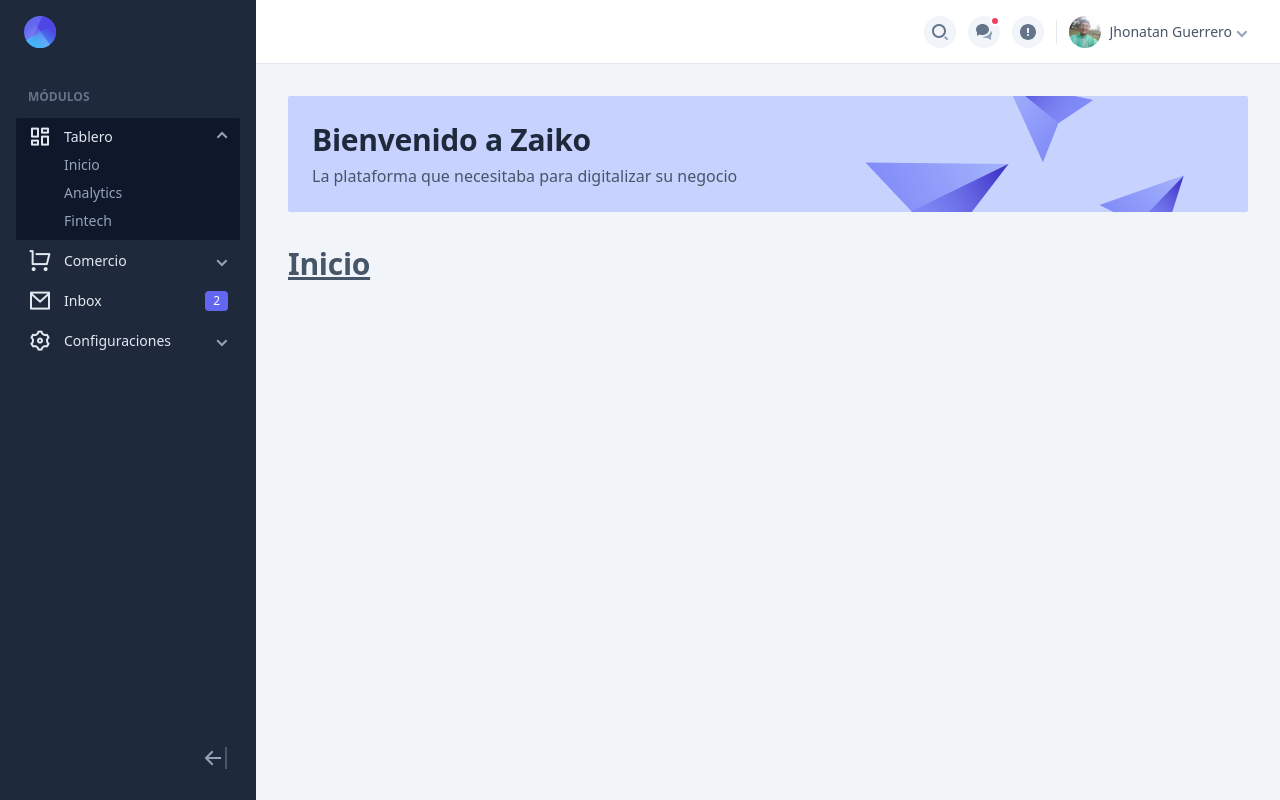
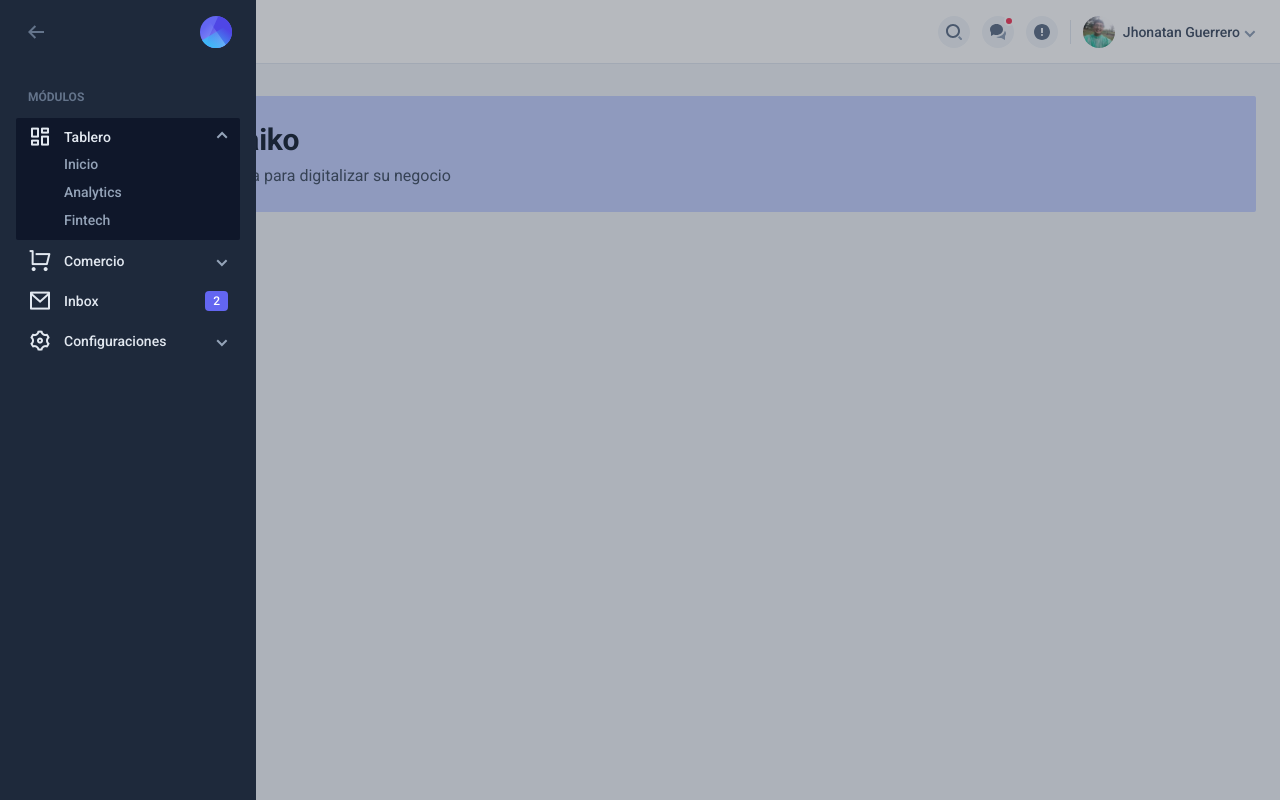
Before and after one commit to dejeloper/zaiko-front, a Next.js app: page / in a window 1280 px wide. Built offline with nearby package versions, Linux system fonts and the light colour scheme.

Commit message:
Update tailwind.config with fonts, colors, and screen sizes

```diff
--- a/tailwind.config.js
+++ b/tailwind.config.js
@@ -7,6 +7,13 @@
   ],
   theme: {
     extend: {
+      colors: {
+        black: '#000',
+        white: '#fff',
+        primary: '#8b5cf6',
+        secundary: 'rgba(241, 245, 249)',
+        title: '#312e81'
+      },
       boxShadow: {
         DEFAULT: '0 1px 3px 0 rgba(0, 0, 0, 0.08), 0 1px 2px 0 rgba(0, 0, 0, 0.02)',
         md: '0 4px 6px -1px rgba(0, 0, 0, 0.08), 0 2px 4px -1px rgba(0, 0, 0, 0.02)',
@@ -18,6 +25,9 @@
       },
       fontFamily: {
         inter: ['Inter', 'sans-serif'],
+        montserrat: ['Montserrat', 'sans-serif'],
+        roboto: ['Roboto', 'sans-serif'],
+        rubik: ['Rubik', 'sans-serif']
       },
       fontSize: {
         xs: ['0.75rem', { lineHeight: '1.5' }],
@@ -33,6 +43,10 @@
       },
       screens: {
         xs: '480px',
+        sm: '768px',
+        md: '1024px',
+        lg: '1366px',
+        xl: '1600px'
       },
       borderWidth: {
         3: '3px',
```
